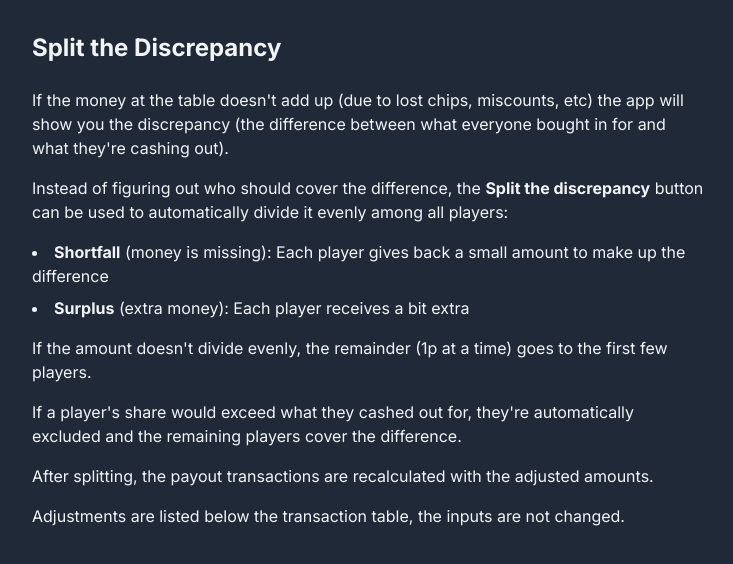
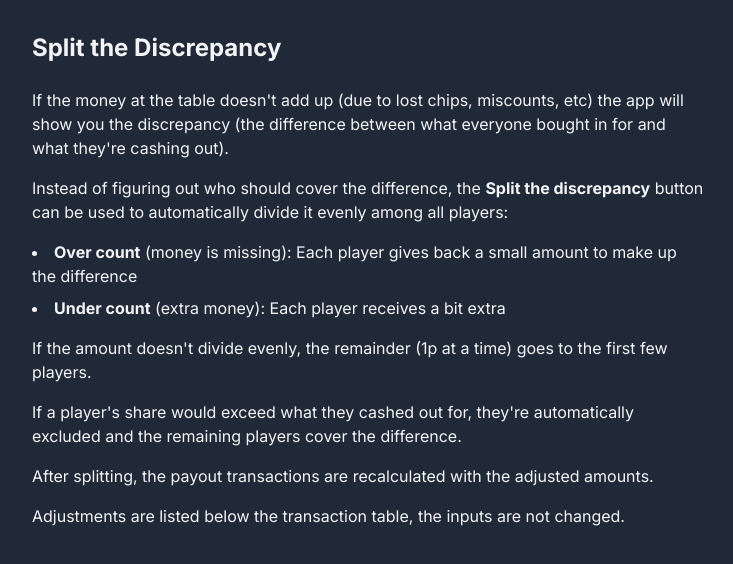
Before and after one commit to samMolyneux/payout_calculator, a Next.js app: page /split-the-discrepancy in a window 1280 px wide. Shown: the top 564 px of the page, without its empty margins (272-1005 px from the left). Built offline with nearby package versions, Linux system fonts and the light colour scheme.

Commit message:
feat: change surplus/shortfall wording to undercount/overcount

```diff
--- a/app/pages/home/InputForm.tsx
+++ b/app/pages/home/InputForm.tsx
@@ -254,8 +254,8 @@ const InputForm: React.FC<{}> = (props) => {
         <div className="flex flex-col items-center gap-2 my-2">
           <div className="flex bg-gray-700 p-1 rounded text-center justify-center w-80 text-red-400">
             {discrepancy > 0
-              ? `There is a shortfall of ${convertToPounds(discrepancy)}`
-              : `There is a surplus of ${convertToPounds(Math.abs(discrepancy))}`}
+              ? `There is an over count of ${convertToPounds(discrepancy)}`
+              : `There is an under count of ${convertToPounds(Math.abs(discrepancy))}`}
           </div>
           <div className="flex items-center gap-2">
             <button
--- a/app/split-the-discrepancy/page.tsx
+++ b/app/split-the-discrepancy/page.tsx
@@ -19,11 +19,11 @@ export default function SplitTheDiscrepancy() {
 
         <ul className="list-disc list-inside mb-4 space-y-2">
           <li>
-            <strong>Shortfall</strong> (money is missing): Each player gives
+            <strong>Over count</strong> (money is missing): Each player gives
             back a small amount to make up the difference
           </li>
           <li>
-            <strong>Surplus</strong> (extra money): Each player receives a bit
+            <strong>Under count</strong> (extra money): Each player receives a bit
             extra
           </li>
         </ul>
```
Also changed, not shown: app/scripts/discrepancyUtils.ts (+5 -5 lines), 1 other file (tests, documents, lock files or other folders).
